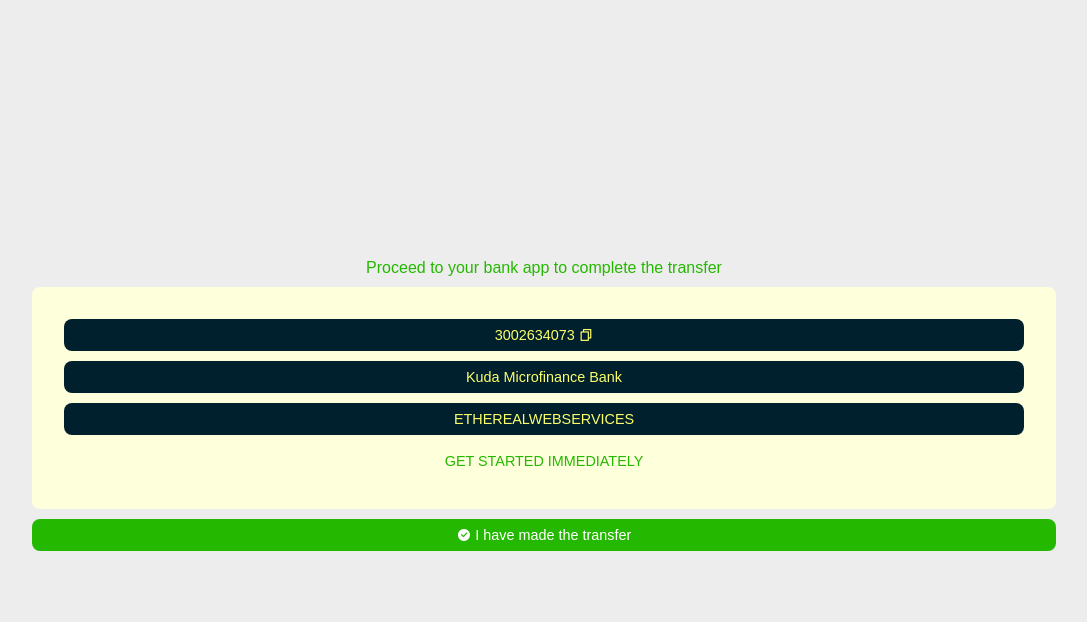
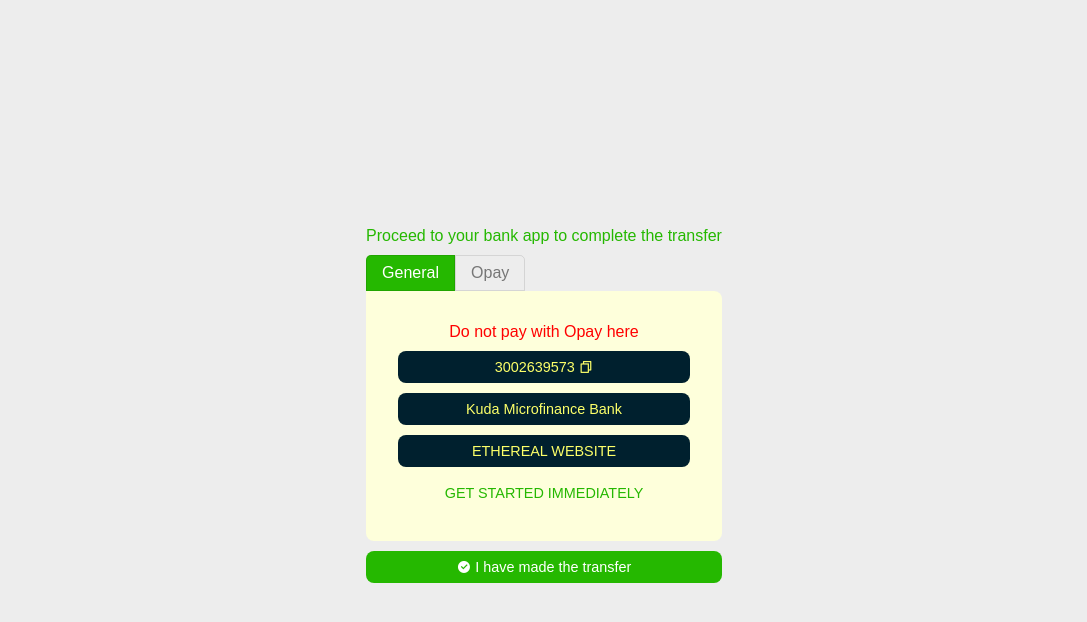
Before and after one commit to destinyayomah/ethereal_web_official, a PHP site: page /checkout in a window 1280 px wide. Shown: the top 622 px of the page, without its empty margins (96-1183 px from the left). Run offline with PHP 8.4, Linux system fonts and the light colour scheme; some libraries are stand-ins or nearby versions.

Commit message:
modified checkout to have 2 ccount

```diff
--- a/checkout.php
+++ b/checkout.php
@@ -18,11 +18,17 @@
 
         <h1 id="text01">Proceed to your bank app to complete the transfer</h1>
 
+        <div class="tabbers">
+            <div class="tab active">General</div>
+            <div class="tab">Opay</div>
+        </div>
+
         <div id="container01" class="container default">
+            <div class="note">Do not pay with Opay here</div>
             <ul id="buttons03" class="buttons">
                 <li>
-                    <a onclick="_clipboard(event, '3002634073');" class="button n01" role="button">
-                        <span class="label">3002634073</span>
+                    <a href="#" onclick="_clipboard(event, '3002639573');" class="button n01" role="button">
+                        <span class="label">3002639573</span>
                         <i class="ri-file-copy-line"></i>
                     </a>
                 </li>
@@ -31,7 +37,27 @@
                 <li><a href="#" class="button n01" role="button">Kuda Microfinance Bank</a></li>
             </ul>
             <ul id="buttons05" class="buttons">
-                <li><a href="#" class="button n01" role="button">ETHEREALWEBSERVICES</a></li>
+                <li><a href="#" class="button n01" role="button">ETHEREAL WEBSITE</a></li>
+            </ul>
+            <ul id="buttons02" class="buttons">
+                <li><a href="#" class="button n01" role="button">GET STARTED IMMEDIATELY</a></li>
+            </ul>
+        </div>
+
+        <div id="container02" class="container default" style="display: none;">
+            <ul id="buttons03" class="buttons">
+                <li>
+                    <a href="#" onclick="_clipboard(event, '8109177523');" class="button n01" role="button">
+                        <span class="label">8109177523</span>
+                        <i class="ri-file-copy-line"></i>
+                    </a>
+                </li>
+            </ul>
+            <ul id="buttons04" class="buttons">
+                <li><a href="#" class="button n01" role="button">Opay (PAYCOM)</a></li>
+            </ul>
+            <ul id="buttons05" class="buttons">
+                <li><a href="#" class="button n01" role="button">David Chigozirim Obilor</a></li>
             </ul>
             <ul id="buttons02" class="buttons">
                 <li><a href="#" class="button n01" role="button">GET STARTED IMMEDIATELY</a></li>
@@ -44,6 +70,7 @@
         </a>
     </div>
 
+    <script src="https://cdnjs.cloudflare.com/ajax/libs/jquery/3.7.1/jquery.min.js" integrity="sha512-v2CJ7UaYy4JwqLDIrZUI/4hqeoQieOmAZNXBeQyjo21dadnwR+8ZaIJVT8EE2iyI61OV8e6M8PP2/4hpQINQ/g==" crossorigin="anonymous" referrerpolicy="no-referrer"></script>
     <script src="js/sweetalert2.all.min.js"></script>
     <script src="js/toast.js"></script>
     <script src="js/checkout.js"></script>
--- a/css/checkout.css
+++ b/css/checkout.css
@@ -20,7 +20,7 @@
 
 #wrapper {
     text-align: center;
-    width: 80%;
+    padding-inline: 30px;
 }
 
 .ri-home-9-fill {
@@ -42,6 +42,7 @@
     display: flex;
     flex-direction: column;
     gap: 10px;
+    border-top-left-radius: 0;
 }
 
 .buttons {
@@ -77,3 +78,38 @@
     display: block;
     margin-top: 10px;
 }
+
+.tabbers {
+    display: flex;
+}
+
+.tab {
+    border: 1px solid rgba(0, 0, 0, 0.1);
+    border-radius: 5px 5px 0 0;
+    padding: 8px 15px;
+    color: rgba(0, 0, 0, 0.5);
+    cursor: pointer;
+}
+
+.tab:first-child {
+    border-radius: 5px 0 0 0;
+}
+
+.tab:last-child {
+    border-radius: 0 5px 0 0;
+}
+
+.tab.active {
+    background: #25B800;
+    color: #FFFFFF;
+}
+
+.tab:hover {
+    background: #25B800;
+    color: rgba(0, 0, 0, 0.5);
+    opacity: 0.5;
+}
+
+.note {
+    color: red;
+}
--- a/js/checkout.js
+++ b/js/checkout.js
@@ -23,3 +23,19 @@
         document.body.removeChild(textarea);
     }
 }
+
+$(document).on('click', '.tab', function () {
+    const value = $(this).text();
+    const tab = $('.tab');
+
+    tab.removeClass('active');
+    $(this).addClass('active');
+
+    if (value == 'General') {
+        $('#container01').css('display', 'flex');
+        $('#container02').css('display', 'none');
+    } else {
+        $('#container02').css('display', 'flex');
+        $('#container01').css('display', 'none');
+    }
+});
```
